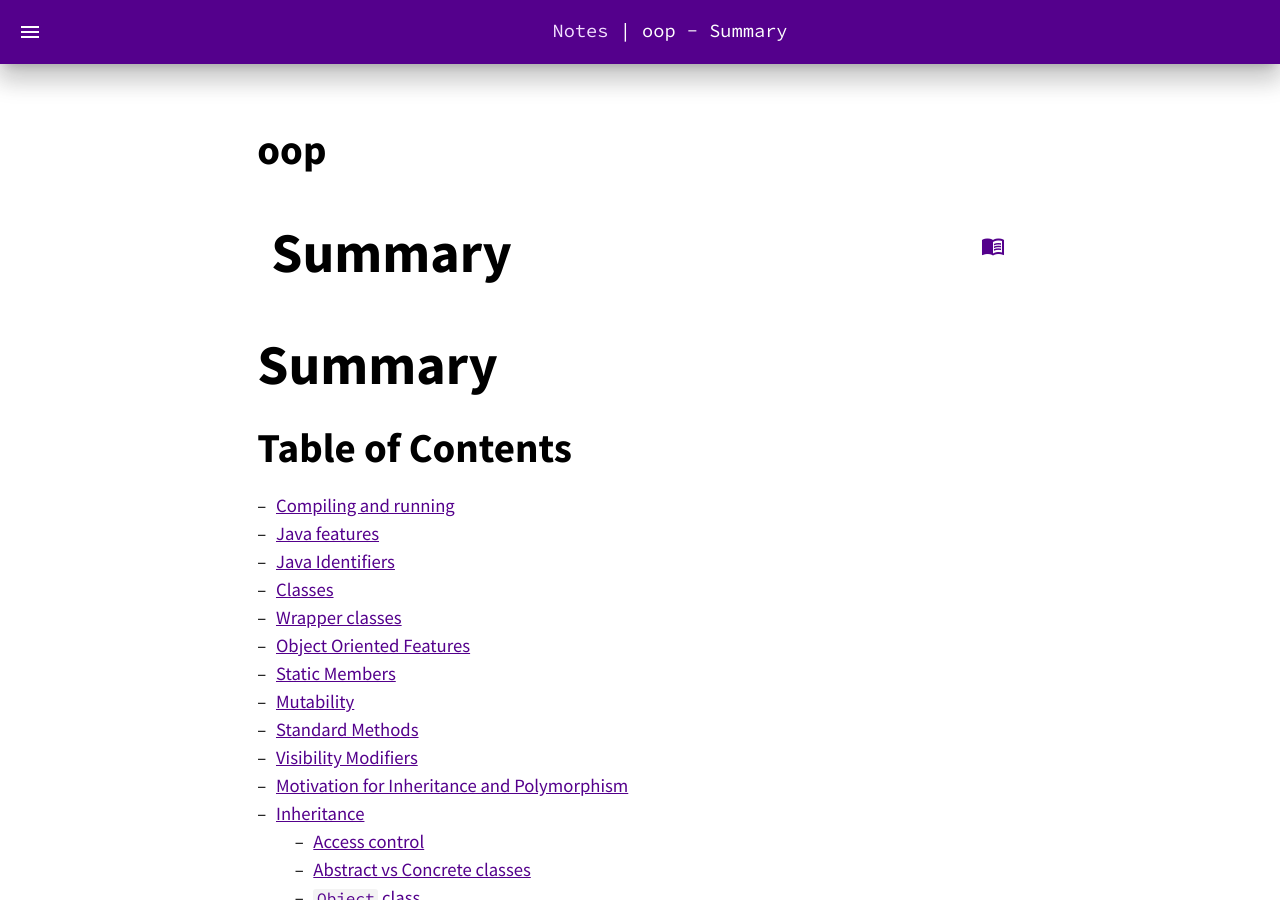
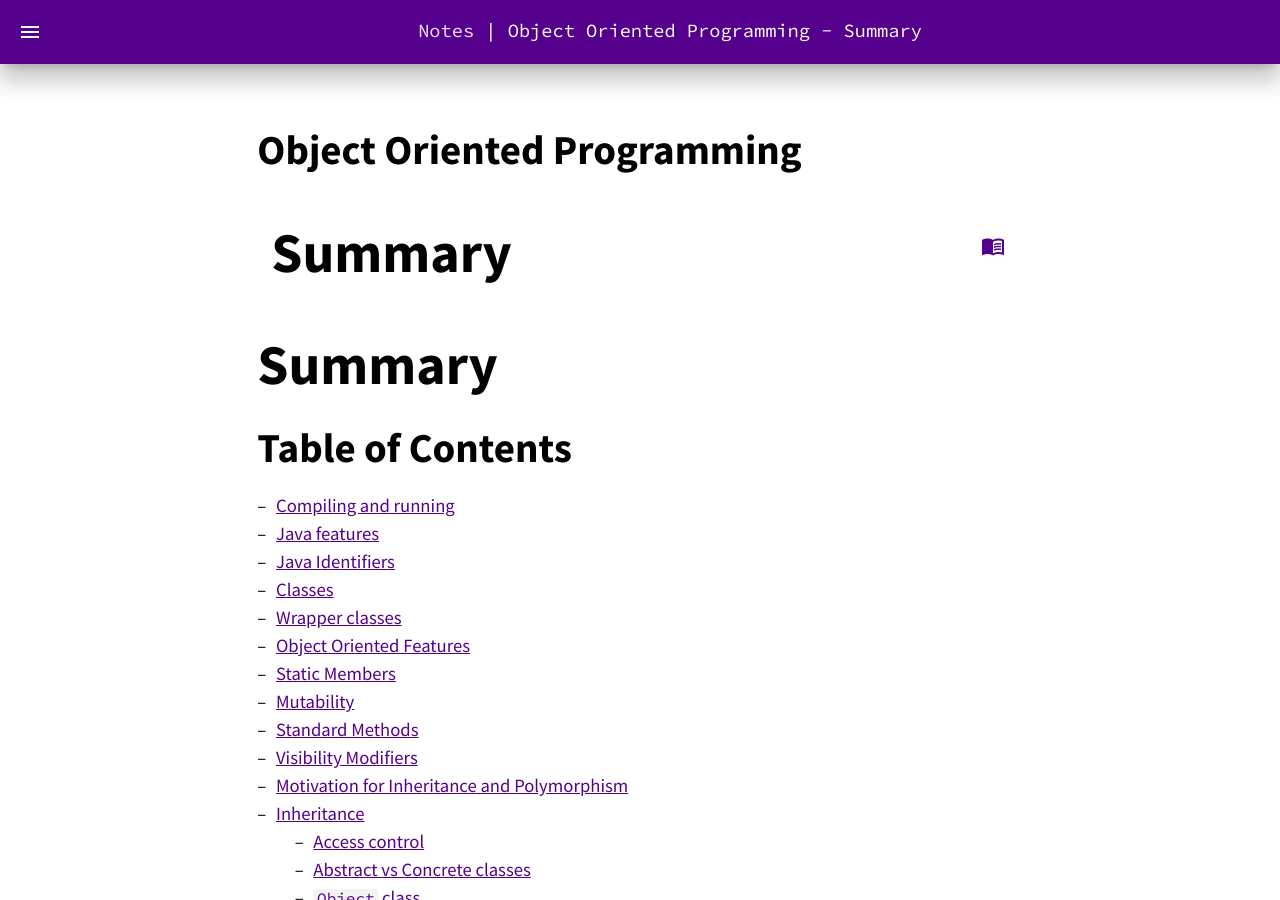
Before and after one commit to jsinkers/notes, a Jekyll site: the page built from _notebooks/oop/14_summary.md, in a window 1280 px wide and 900 px high. Built offline with Jekyll 4.4.1, drawn with Linux system fonts in a browser that asks for light colours.

Commit message:
correct notebook for oop summary

```diff
--- a/_notebooks/oop/14_summary.md
+++ b/_notebooks/oop/14_summary.md
@@ -1,6 +1,6 @@
 ---
 title: Summary
-notebook: oop
+notebook: Object Oriented Programming
 layout: note
 date: 2020-06-16 13:56
 tags:
```
